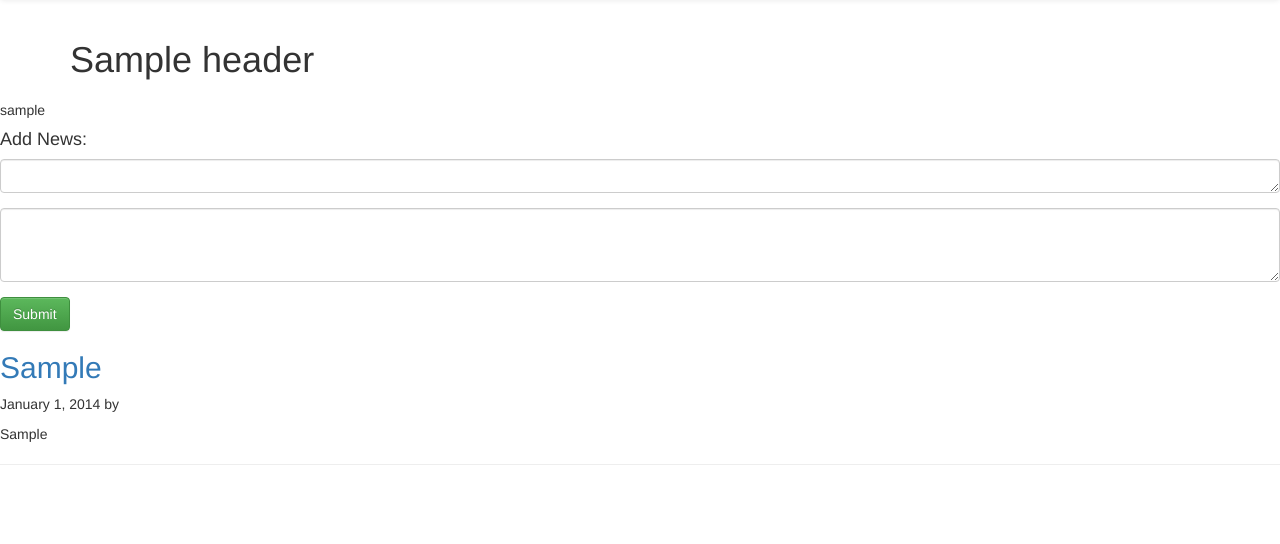
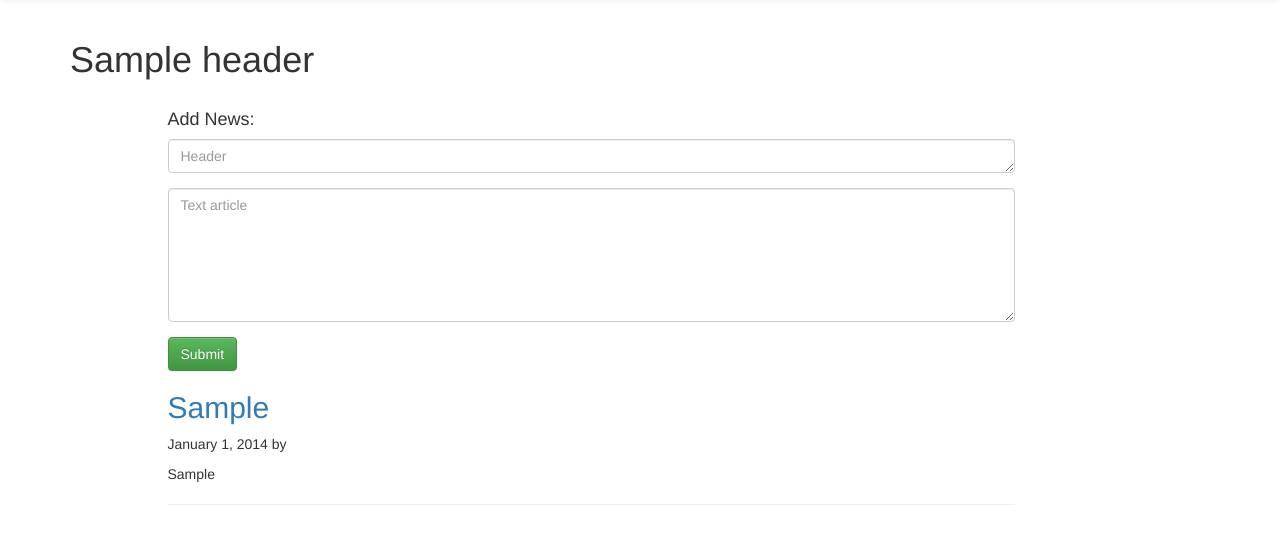
Before and after one commit to kirillbocharov/subd, a Django app: template templates/my_page.html in a window 1280 px wide. Shown: the part 52-596 px from the top of the page. Run offline with Django 3.2, Linux system fonts and the light colour scheme; the template is opened without the code that fills it: most values are stand-ins (such as "Sample title", 1, 10 or a date in 2020); some libraries are stand-ins or nearby versions.

Commit message:
Change some styles

```diff
--- a/templates/article.html
+++ b/templates/article.html
@@ -12,7 +12,7 @@
 {% block content %}
     <div class="container">
         <div class="row">
-            <div class="col-sm-6 col-sm-offset-3">
+            <div class="col-sm-9 col-sm-offset-1">
                 <h2 class="blog-post-title">{{ article.Header }}</h2>
 
                 <p>{{ article.Text_news }}</p>
--- a/templates/index.html
+++ b/templates/index.html
@@ -60,7 +60,7 @@
 {% block content %}
     <div class="container">
         <div class="row">
-            <div class="col-sm-6 col-sm-offset-3 blog-main">
+            <div class="col-sm-9 col-sm-offset-1 blog-main">
                 <div class="blog-post">
                     {% for article in news %}
                         <h2 class="blog-post-title">
--- a/templates/my_page.html
+++ b/templates/my_page.html
@@ -1,22 +1,17 @@
 {% extends "index.html" %}
-<!DOCTYPE html>
-<html>
-<head lang="en">
-    <meta charset="UTF-8">
-    <title></title>
-</head>
-<body>
 {% block content %}
-    {{ user_name }}
+    <div class="container">
+        <div class="row">
+            <div class="col-sm-9 col-sm-offset-1">
+                <h4>Add News:</h4>
 
-    <h4>Add News:</h4>
                 <form accept-charset="UTF-8" role="form" method="post">
                     {% csrf_token %}
                     <div class="form-group">
-                <textarea name="header" class="form-control" rows="1" required></textarea>
+                        <textarea name="header" class="form-control" rows="1" placeholder="Header" required></textarea>
                     </div>
                     <div class="form-group">
-                <textarea name="news" class="form-control" rows="3" required></textarea>
+                        <textarea name="news" class="form-control" rows="6" placeholder="Text article" required></textarea>
                     </div>
                     <button type="submit" class="btn btn-success">Submit</button>
                 </form>
@@ -32,6 +27,8 @@
                     <p>{{ article.1 }}</p>
                     <hr>
                 {% endfor %}
+            </div>
+        </div>
+    </div>
+
 {% endblock %}
-</body>
-</html>
--- a/templates/sandbox.html
+++ b/templates/sandbox.html
@@ -5,7 +5,7 @@
 {% block content %}
      <div class="container">
         <div class="row">
-            <div class="col-sm-6 col-sm-offset-3 blog-main">
+            <div class="col-sm-9 col-sm-offset-1 blog-main">
                 <div class="blog-post">
                     {% for article in news %}
                         <h2 class="blog-post-title">
```
Lines whose indentation alone changed are shown as unchanged.
